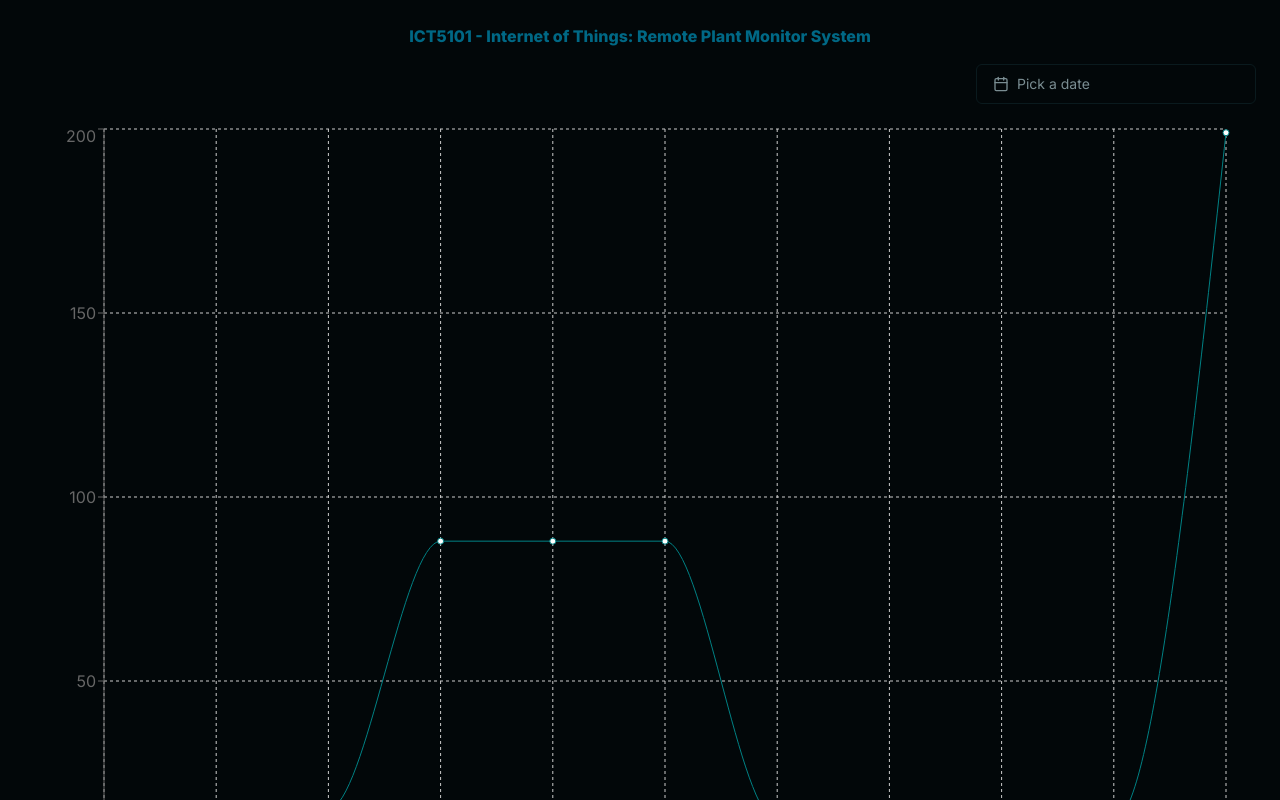
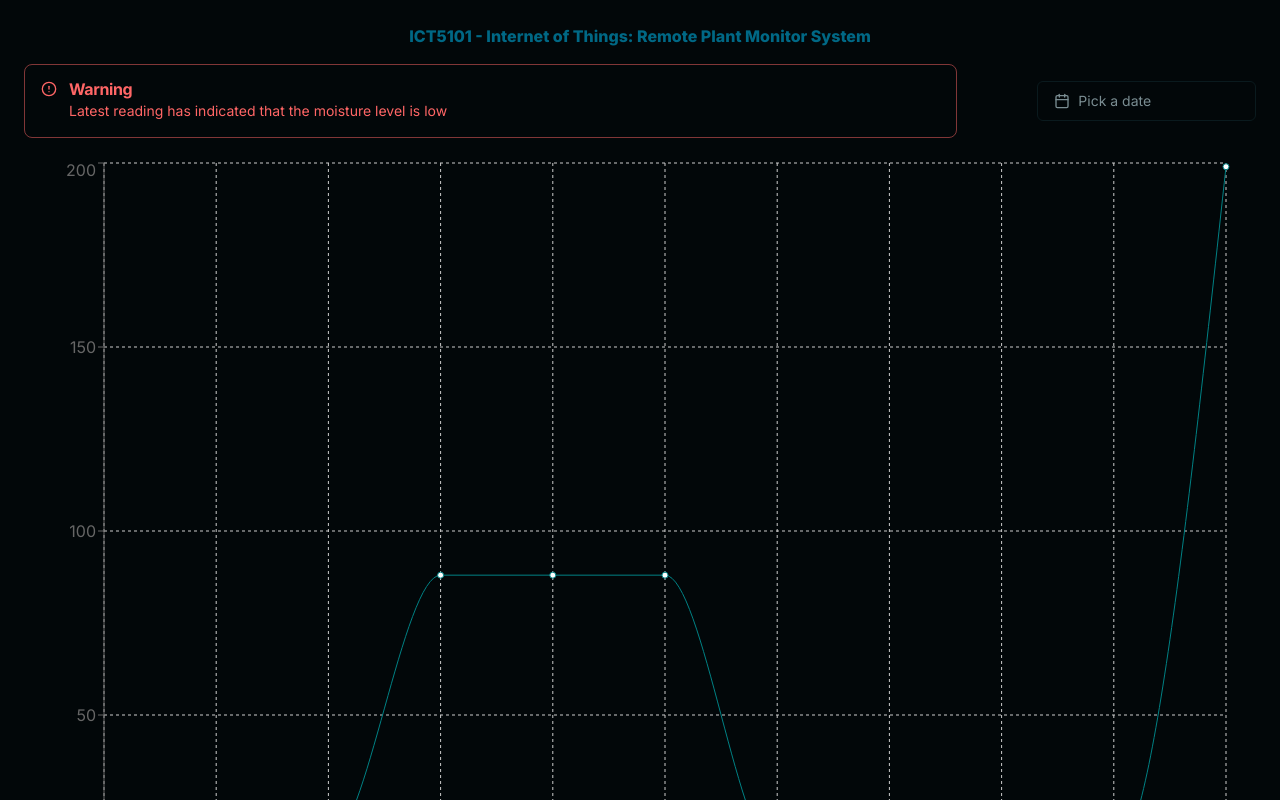
Before and after one commit to oleggrech7/ICT5101-IOT-Remote-Plant-Monitor-System, a Next.js app in the folder web-application/: page / in a window 1280 px wide. Shown: the top 800 px of the page. Built offline with nearby package versions, Linux system fonts and the light colour scheme.

Commit message:
feature: hide alert after 10 seconds

```diff
--- a/web-application/app/components/ErrorAlert.tsx
+++ b/web-application/app/components/ErrorAlert.tsx
@@ -1,17 +1,25 @@
 import { AlertCircle } from "lucide-react";
 
 import { Alert, AlertDescription, AlertTitle } from "@/components/ui/alert";
+import { useState } from "react";
 
 interface ErrorAlertProps {
   title: string;
   message: string;
+  hidden?: boolean;
+  setHidden?: (hidden: boolean) => void;
 }
 
 export function ErrorAlert(props: ErrorAlertProps) {
-  const { title, message } = props;
+  const { title, message, hidden, setHidden } = props;
+
+  setTimeout(() => {
+    if(hidden) return;
+    if(setHidden) setHidden(true);
+  } , 10000);
 
   return (
-    <Alert variant="destructive" className="mr-10 md:mr-20">
+    <Alert variant="destructive" className="mr-10 md:mr-20" hidden={hidden ?? false}>
       <AlertCircle className="h-4 w-4" />
       <AlertTitle className="font-bold">{title}</AlertTitle>
       <AlertDescription>{message}</AlertDescription>
--- a/web-application/app/page.tsx
+++ b/web-application/app/page.tsx
@@ -78,7 +78,7 @@ const localSensorReadings = [
 
 const latestSensorReading = {
   id: 11,
-  sensorReading: 500,
+  sensorReading: 100,
   date: "10/04/2024",
   time: "19:48:57",
 };
@@ -86,6 +86,8 @@ const latestSensorReading = {
 export default function Home() {
   // const { sensorReadings, loading, latestSensorReading } = useSensor();
   const [date, setDate] = useState<Date>();
+  const [hidden, setHidden] = useState(false);
+
   const isMoistureLow = useMemo(() => {
     return latestSensorReading.sensorReading < 200;
   }, [latestSensorReading]);
@@ -106,7 +108,7 @@ export default function Home() {
           <section className="flex flex-col align-middle">
             <div
               className={`flex flex-row pb-5 items-center ${
-                isMoistureLow ? "justify-between" : "justify-end"
+                !hidden ? "justify-between" : "justify-end"
               }`}
             >
               {/* This value is subject to change */}
@@ -114,6 +116,8 @@ export default function Home() {
                 <ErrorAlert
                   title="Warning"
                   message="Latest reading has indicated that the moisture level is low"
+                  hidden={hidden}
+                  setHidden={setHidden}
                 />
               )}
               <DatePicker
```
